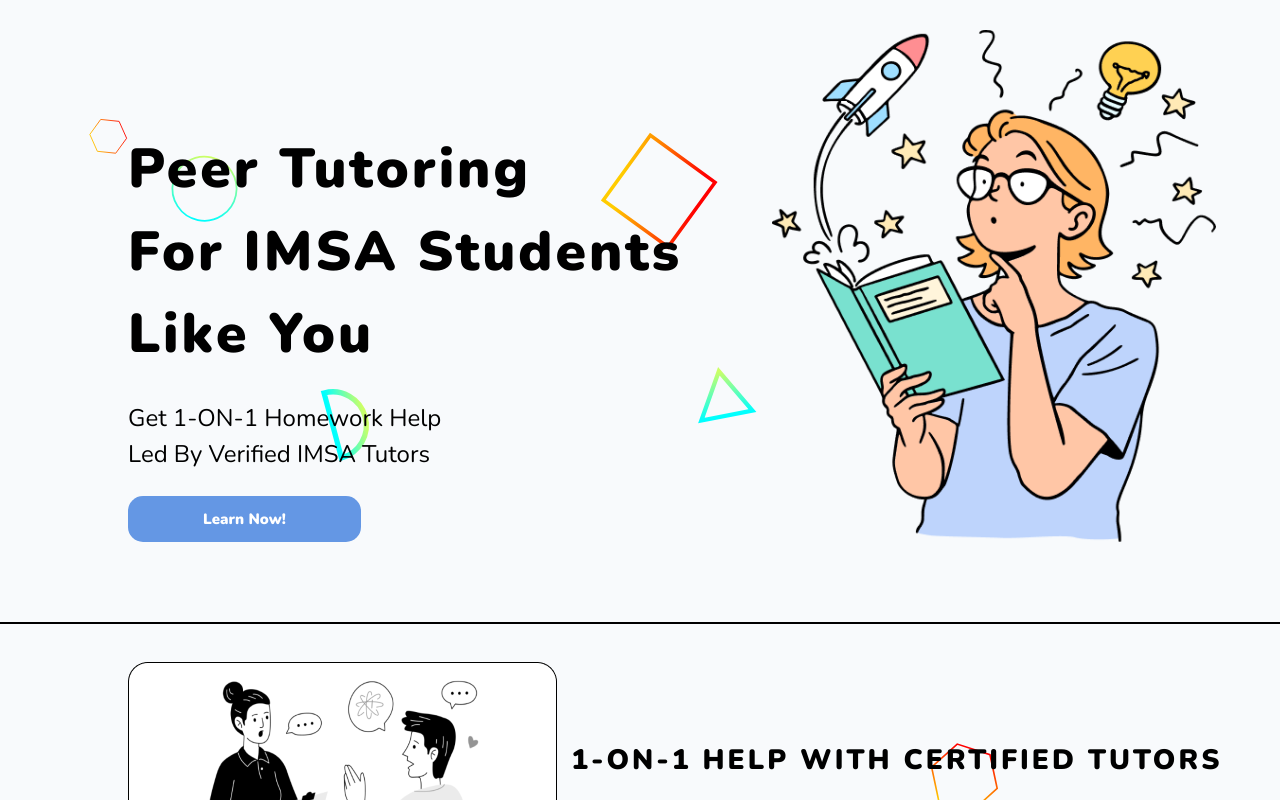
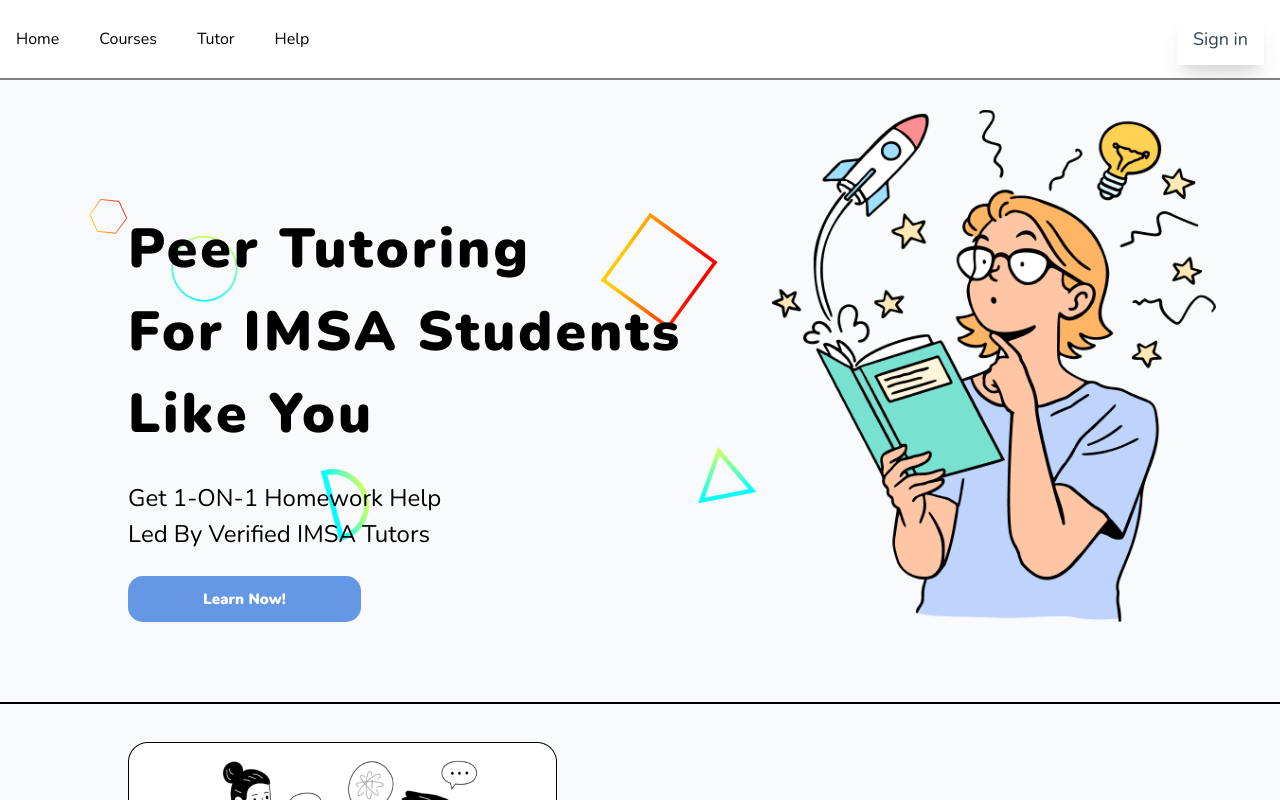
Before and after one commit to Vinceyou1/IMSATutoringV2, a Next.js app: page / in a window 1280 px wide. Built offline with nearby package versions, Linux system fonts and the light colour scheme; no server answers.

Commit message:
Finished desktop nav bar

```diff
--- a/app/layout.tsx
+++ b/app/layout.tsx
@@ -4,6 +4,7 @@
 import { Inter } from 'next/font/google'
 import { UserDataProvider } from '@/contexts/UserContext'
 import { MobileProvider } from '@/contexts/MobileContext'
+import Header from '@/components/Header'
 
 const inter = Inter({ subsets: ['latin'] })
 
@@ -18,11 +19,12 @@
   children: React.ReactNode
 }) {
   return (
-    <html lang="en">
-      <body className={inter.className}>
+    <html lang="en" className='h-full'>
+      <body className={inter.className + ' h-full bg-primary dark:bg-primary-dark text-[black] dark:text-[white]'}>
         <FirebaseProvider>
         <UserDataProvider>
         <MobileProvider>
+          <Header />
           {children}
         </MobileProvider>
         </UserDataProvider>
--- /dev/null
+++ b/components/Header.tsx
@@ -0,0 +1,44 @@
+'use client'
+
+import { FirebaseAuthContext } from "@/contexts/FirebaseContext"
+import { MobileContext } from "@/contexts/MobileContext";
+import { UserDataContext } from "@/contexts/UserContext";
+import { GoogleAuthProvider, signInWithPopup } from "firebase/auth";
+import { useContext } from "react"
+
+export default function Header(){
+  const provider = new GoogleAuthProvider();
+  const auth = useContext(FirebaseAuthContext);
+  const user = useContext(UserDataContext);
+  const isMobile = useContext(MobileContext);
+  const signIn = async () => {
+    try{
+      const result = await signInWithPopup(auth, provider);
+    } catch {}
+  }
+  let navbar = <></>;
+  const signInOutCommon = 'duration-200 pt-3 pb-3 pl-4 pr-4 text-lg shadow-xl rounded-none mr-4 text-secondary dark:text-secondary-dark hover:text-primary hover:dark:text-primary-dark'
+  let signInOut = <></>;
+  if(auth){
+    user ? signInOut = (<button className={signInOutCommon + ' hover:bg-[#ff6666]'}
+        onClick={() => auth.signOut()}>Sign Out</button>) :
+      signInOut = (<button className={signInOutCommon + ' hover:bg-secondary hover:dark:bg-secondary-dark' }
+        onClick={() => signIn()}>Sign in</button>);
+    // Menu icon by Icons8
+    navbar = isMobile ?
+      <button className="ml-[5%] bg-[url(/icons8-menu-black.svg)] dark:bg-[url(/icons8-menu-white.svg)] bg-cover h-8 w-8"/> :
+      <ul className="ml-4">
+        <li className='mr-10 inline'><a href="/">Home</a></li>
+        <li className='mr-10 inline'><a href="/courses">Courses</a></li>
+        <li className='mr-10 inline'><a href="/tutor">Tutor</a></li>
+        <li className='mr-10 inline'><a href="/help">Help</a></li>
+      </ul>;
+  }
+
+  return(
+    <div className="h-[10%] bg-[white] dark:bg-[#334155] flex items-center justify-between border-b-2 border-[grey] w-full">
+      {navbar}
+      {signInOut}
+    </div>
+  )
+}
```
Also changed, not shown: public/icons8-menu-black.svg (added).
